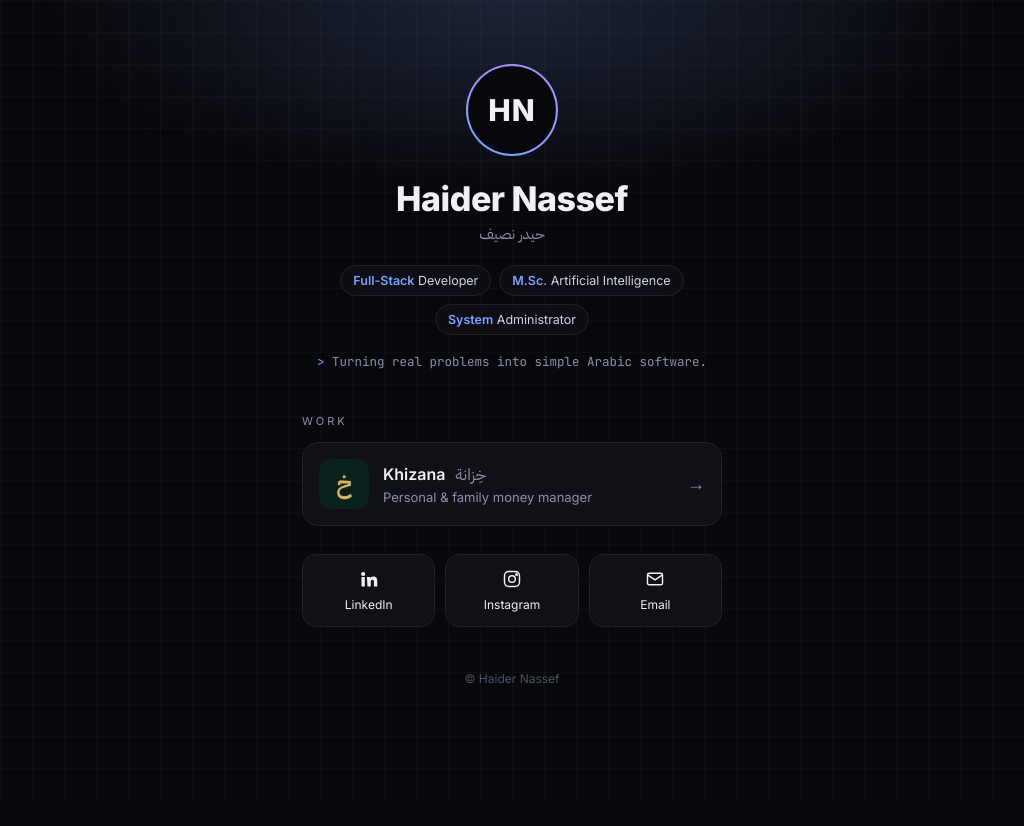
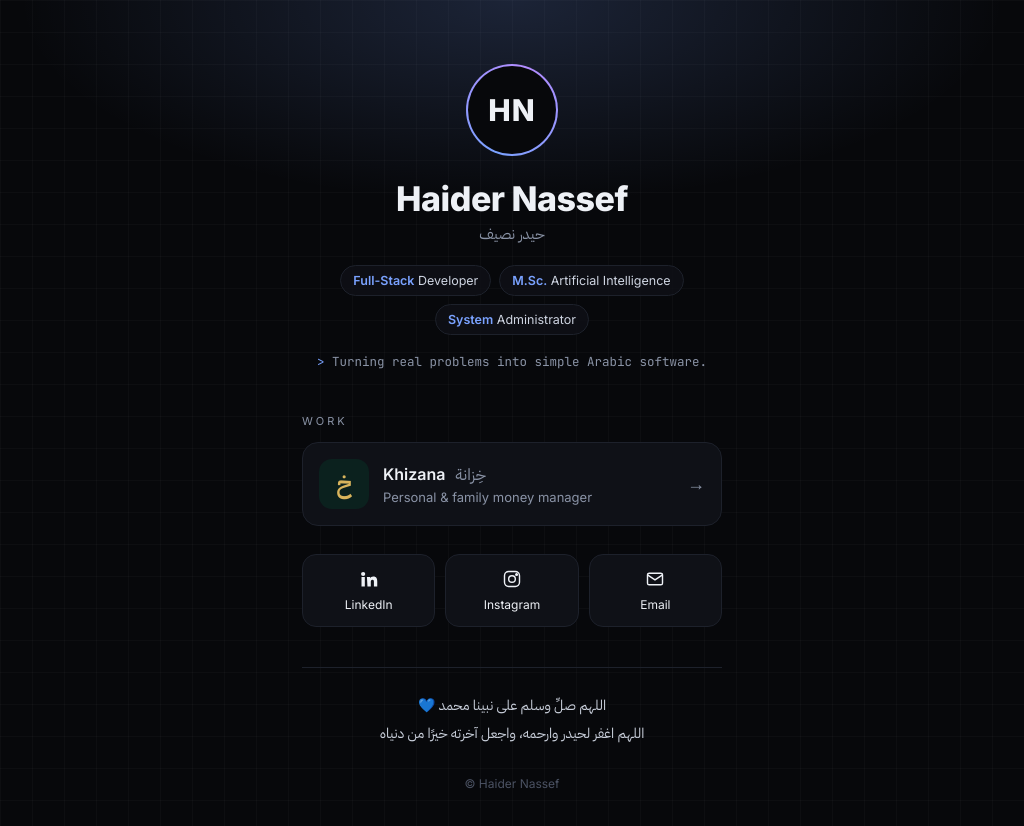
Before and after one commit to PROG-ALONE/portfolio, a plain HTML site: page index.html in a window 1280 px wide. Shown: the whole page, without its empty margins (128-1152 px from the left). Before the commit the page ends 800 px from the top, so only its background shows below. Drawn offline with Linux system fonts and the light colour scheme.

Commit message:
Add salawat and dua lines to the portfolio page
Co-Authored-By: Claude Opus 5.5 <noreply@anthropic.com>
Claude-Session: https://claude.ai/code/session_01TmqwU2CXTtTgdKfvnBJiMx

```diff
--- a/index.html
+++ b/index.html
@@ -58,7 +58,9 @@
         color:var(--text);font-size:12px;background:var(--card);border:1px solid var(--line);transition:border-color .2s,color .2s}
   nav a:hover,nav a:focus-visible{border-color:var(--accent);color:var(--accent);outline:none}
   nav svg{width:20px;height:20px}
-  footer{margin-top:44px;color:#4b5263;font-size:12px}
+  .dua{margin-top:40px;padding-top:24px;border-top:1px solid var(--line);font-family:"IBM Plex Sans Arabic",sans-serif;
+       color:#c9cfdb;font-size:14px;line-height:2}
+  footer{margin-top:28px;color:#4b5263;font-size:12px}
   @media (prefers-reduced-motion:reduce){main{animation:none}}
 </style>
 </head>
@@ -91,6 +93,11 @@
       <svg viewBox="0 0 24 24" fill="none" stroke="currentColor" stroke-width="1.7"><rect x="3" y="5" width="18" height="14" rx="2"/><path d="m3 7 9 6 9-6"/></svg>Email</a>
   </nav>
 
+  <div class="dua" dir="rtl">
+    <p>اللهم صلِّ وسلم على نبينا محمد 💙</p>
+    <p>اللهم اغفر لحيدر وارحمه، واجعل آخرته خيرًا من دنياه</p>
+  </div>
+
   <footer>© Haider Nassef</footer>
 </main>
 </body>
```
